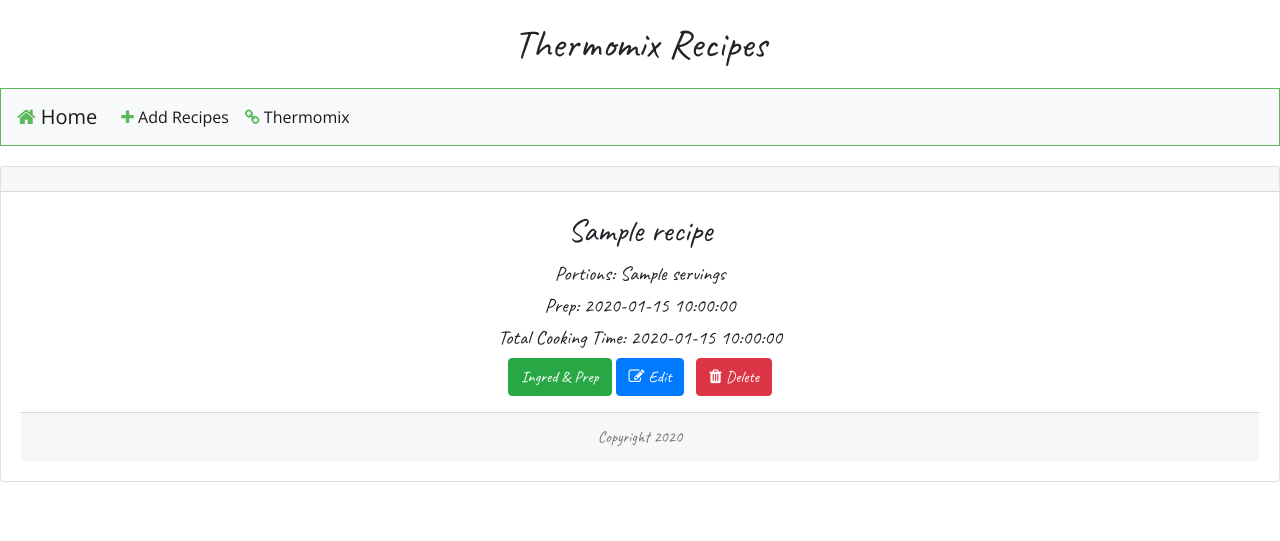
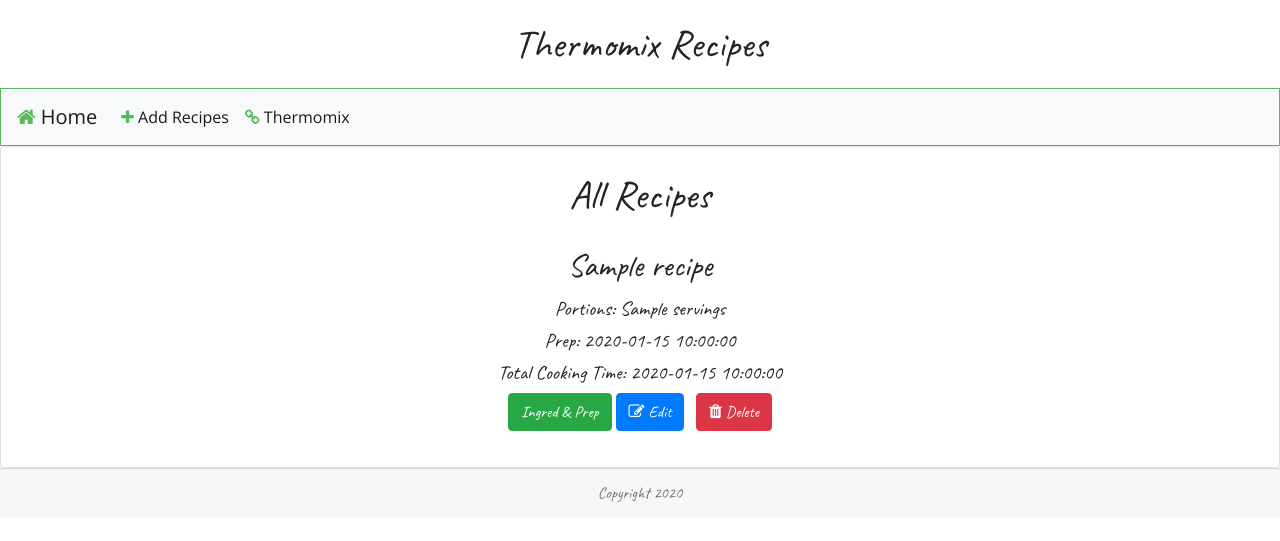
Before and after one commit to Code-Institute-Submissions/MFBuckley-Online-Cookbook, a Flask app: page / in a window 1280 px wide. Shown: the top 541 px of the page. Run offline with Flask 2, Linux system fonts and the light colour scheme; a database or web service that is not in the repository returns one stand-in record (values such as "Sample title"); some libraries are stand-ins or nearby versions.

Commit message:
Refactoring css predominantly

```diff
--- a/static/css/style.css
+++ b/static/css/style.css
@@ -13,39 +13,23 @@
 nav {
     font-family: "Open Sans";
     width: 100%;
-    margin-bottom: 20px;
     border: 1px solid #5cb85c;
 }
 
-
+/*---------Font awesome icons styling--------*/
 nav .fa {
    color: #5cb85c;
-}
-/*----------Page headings-------*/
-h2 {
-    font-family: "Caveat";
-}
-
-/*----------Image Cards-------*/
-.card {
-    margin-bottom: 20px;
-    font-family: "Caveat";
-}
-/*-------Ingredients and Preparations text areas---*/
-.form-control {
-    border: 1px solid #5cb85c;
 }
 
 
 
-
-/*-Image of a Thermomix kitchen appliance--*/
-#thermo {
-    margin: none;
-}
-
-/*----------Footer-------*/
+/*----------Page headings, Cards and footer font-------*/
+h2,
+.card,
 .card-footer {
-    text-align: center;
     font-family: "Caveat";
 }
+/*-------Ingredients and Preparations text areas - styling border---*/
+.form-control {
+    border: 1px solid #5cb85c;
+}
--- a/templates/all_recipes.html
+++ b/templates/all_recipes.html
@@ -4,18 +4,9 @@
 
 
 <div class="card text-center">
-  <div class="card-header">
-  {% for recipe in recipes %}
-    <ul class="nav nav-pills card-header-pills">
-      <li class="nav-item">
+    <h1 class="pt-4">All Recipes</h1>
 
-      </li>
-
-      <li class="nav-item">
-
-      </li>
-    </ul>
-  </div>
+    {% for recipe in recipes %}
   <div class="card-body">
     <h2 class="card-title">{{recipe.title}}</h2>
     <h5 class="servings">Portions: {{recipe.servings}}</h5>
@@ -43,6 +34,9 @@
     </div>
   </div>
 </div>
+</div>
 {% endfor %}
+</div>
+
 
 {% endblock %}
```
Also changed, not shown: templates/edit.html (+1 -12 lines).
